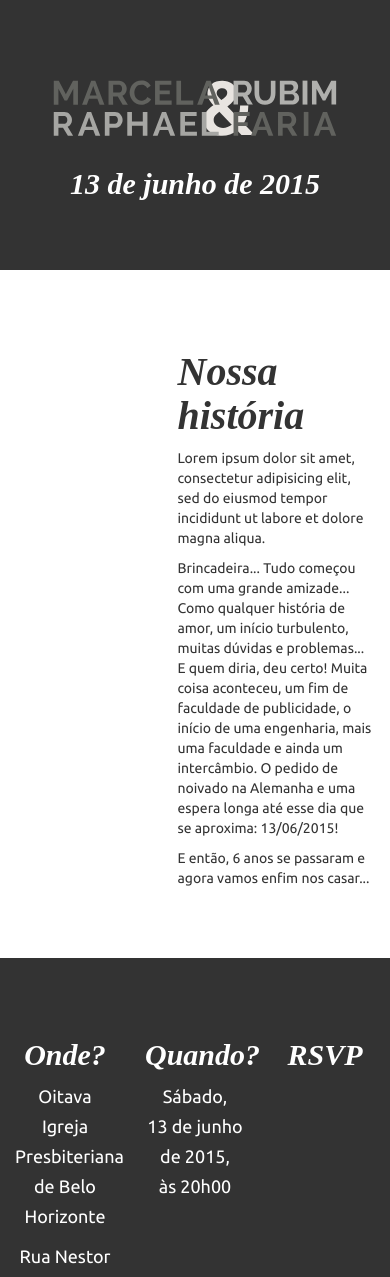
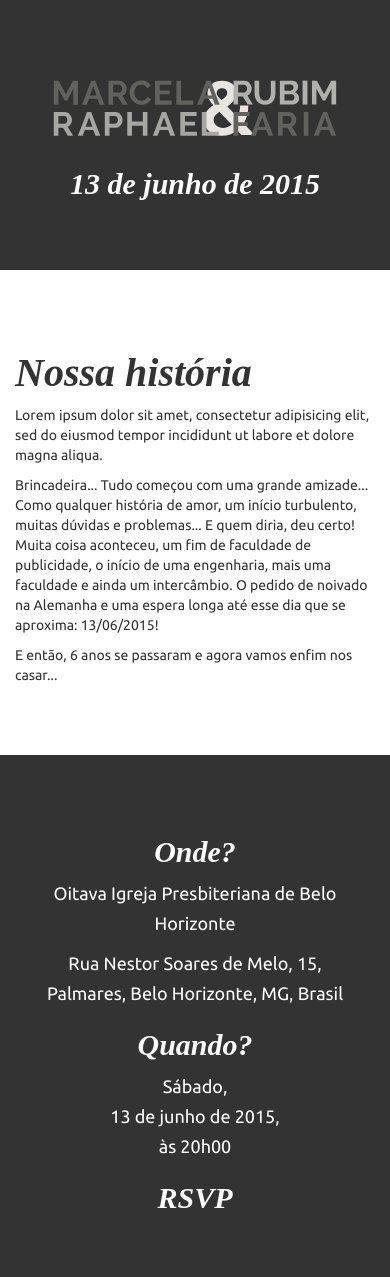
Before and after one commit to marcela-e-raphael/marcela-e-raphael.github.io, a Jekyll site: the page built from index.html, in a window 390 px wide. Shown: the top 1277 px of the page. Built offline with Jekyll 4.4.1, drawn with Linux system fonts in a browser that asks for light colours; nearby versions of some CDN libraries; some web fonts are replaced.

```diff
--- a/_layouts/default.html
+++ b/_layouts/default.html
@@ -20,10 +20,10 @@
     <section class="section">
         <div class="container">
             <div class="row">
-                <div class="col-xs-5">
+                <div class="col-lg-5">
 
                 </div>
-                <div class="col-xs-7">
+                <div class="col-lg-7">
                     <h2>Nossa história</h2>
 
                     <p>Lorem ipsum dolor sit amet, consectetur adipisicing elit, sed do eiusmod tempor incididunt ut labore et dolore magna aliqua.</p>
@@ -39,19 +39,19 @@
     <section class="section section-bg--black">
         <div class="container">
             <div class="row text--center">
-                <div class="col-xs-4">
+                <div class="col-lg-4">
                     <h3>Onde?</h3>
                     <p class="text--large">Oitava Igreja Presbiteriana de Belo Horizonte</p>
                     <p class="text--large">Rua Nestor Soares de Melo, 15, <br>
                     Palmares, Belo Horizonte, MG, Brasil</p>
                 </div>
-                <div class="col-xs-4">
+                <div class="col-lg-4">
                     <h3>Quando?</h3>
                     <p class="text--large">Sábado,<br>
                     13 de junho de 2015,<br>
                     às 20h00</p>
                 </div>
-                <div class="col-xs-4">
+                <div class="col-lg-4">
                     <h3>RSVP</h3>
                 </div>
             </div>
@@ -59,8 +59,8 @@
     </section>
 
     <section class="section section--no-padding">
-        <div class="container">
-            <iframe width="100%" height="450" frameborder="0" style="border:0" src="https://www.google.com/maps/embed/v1/place?q=Oitava%20Igreja%20Presbiteriana%20de%20Belo%20Horizonte%20-%20Rua%20Nestor%20Soares%20de%20Melo%2C%20Palmares%2C%20Belo%20Horizonte%20-%20State%20of%20Minas%20Gerais%2C%20Brazil&key=AIzaSyCi21HehWT8SewsuY2PMV3POJCUWtgPra4"></iframe>
+        <div id="map" class="container">
+            <iframe id="map__iframe" class="map--scrolloff" width="100%" height="450" frameborder="0" style="border:0" src="https://www.google.com/maps/embed/v1/place?q=Oitava%20Igreja%20Presbiteriana%20de%20Belo%20Horizonte%20-%20Rua%20Nestor%20Soares%20de%20Melo%2C%20Palmares%2C%20Belo%20Horizonte%20-%20State%20of%20Minas%20Gerais%2C%20Brazil&key=AIzaSyCi21HehWT8SewsuY2PMV3POJCUWtgPra4"></iframe>
         </div>
     </section>
 
@@ -68,15 +68,15 @@
         <div class="container text--center">
             <p>Aqui você ecnontra os links para nossas listas de presentes, fique à vontade!</p>
             <div class="row">
-                <div class="col-xs-4">
+                <div class="col-lg-4">
                     <h2>TOK&STOK</h2>
                     <a class="link--store" target="_blank" href="https://www.tokstok.com.br/lic/convidados/default.jsf?idLista=230601">&gt;&gt;</a>
                 </div>
-                <div class="col-xs-4">
+                <div class="col-lg-4">
                     <h2>Ricardo Eletro</h2>
                     <a class="link--store" target="_blank" href="http://www.ricardoeletro.com.br/ListaCasamento/ListaPresentes/65777/Raphael-e-Marcela">&gt;&gt;</a>
                 </div>
-                <div class="col-xs-4">
+                <div class="col-lg-4">
                     <h2>FastShop</h2>
                     <a class="link--store" target="_blank" href="http://listadecasamento.fastshop.com.br/ListaCasamento/ListaCasamentoProdutos.aspx?ID=177938">&gt;&gt;</a>
                 </div>
--- a/css/main.scss
+++ b/css/main.scss
@@ -48,6 +48,12 @@
     }
 }
 
+#map {
+    .map--scrolloff {
+        pointer-events: none;
+    }
+}
+
 .section {
     padding: 60px 0;
 
```
Also changed, not shown: other parts of _layouts/default.html (+13 -0 lines).
